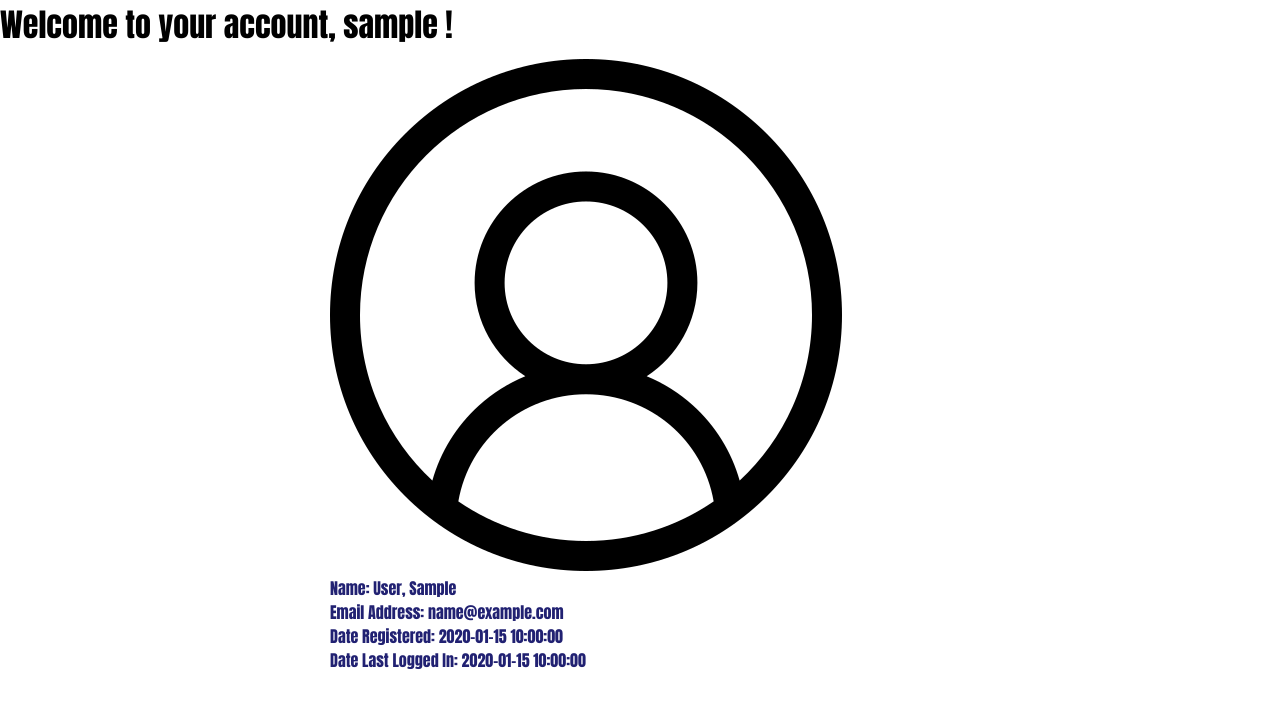
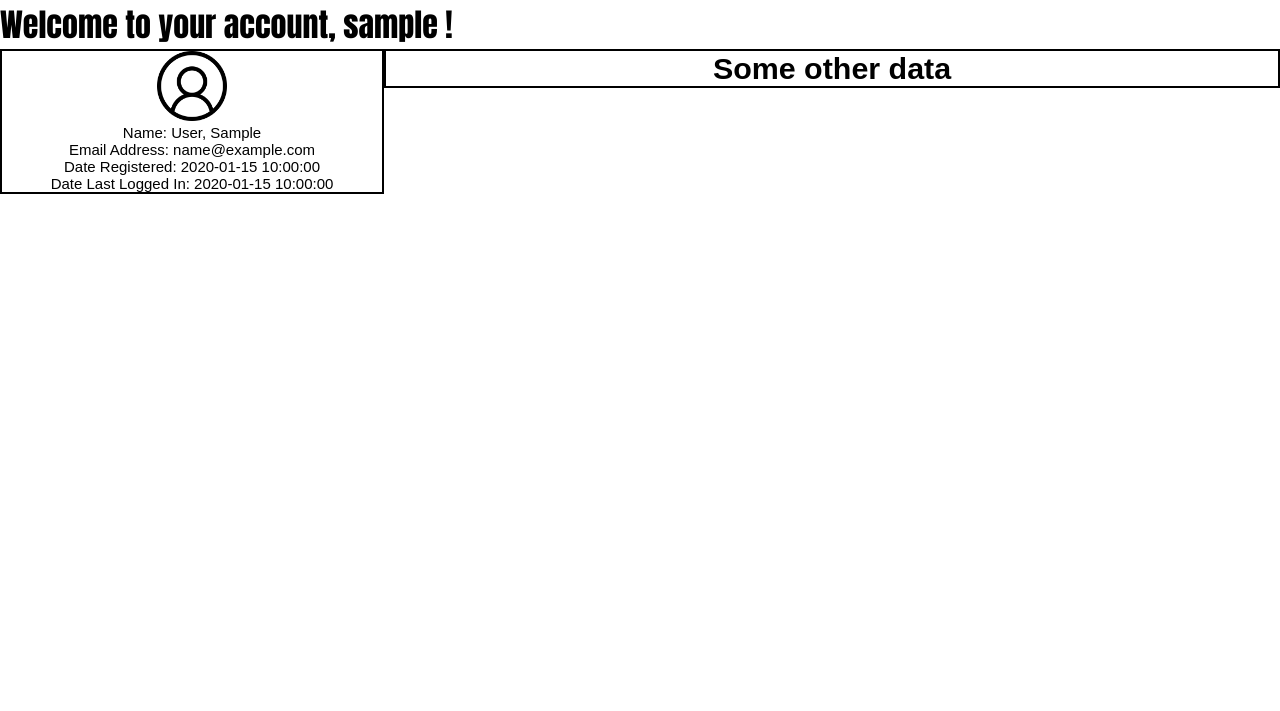
Before and after one commit to aslamovamir/independent-study-project-networker, a Flask app: template source/templates/dashboard.html in a window 1280 px wide. Shown: the part 89-800 px from the top of the page. Run offline with Flask 2, Linux system fonts and the light colour scheme; the template is opened without the code that fills it: most values are stand-ins (such as "Sample title", 1, 10 or a date in 2020).

Commit message:
inner dashboard and profile card placed in grids

```diff
--- a/source/static/css/index.css
+++ b/source/static/css/index.css
@@ -7,6 +7,7 @@
 body {
     font-family: Impact, Haettenschweiler, 'Arial Narrow Bold', sans-serif;
     background-color: white;
+    box-sizing: border-box;
 }
 
 a {
@@ -91,10 +92,24 @@ li {
     color: green;
 }
 
-.card {
-    border: 5px rgb(40, 92, 134);
-    color: rgb(33, 33, 114);
+.card-left {
+    font-family: Arial, Helvetica, sans-serif;
+    text-align: center;
+    font-size: 15px;
+    border: 2px solid;
     margin: auto;
-    width: 50%;
-    padding: 10px;
+    width: 30%;
 }
+
+.right-dashboard{
+    font-family: Arial, Helvetica, sans-serif;
+    text-align: center;
+    font-size: 26px;
+    border: 2px solid;
+    margin: auto;
+    width: 70%;
+}
+
+.column {
+    float: left;
+}
--- a/source/templates/dashboard.html
+++ b/source/templates/dashboard.html
@@ -24,17 +24,20 @@
                 {% endfor %}
             {% endif %}
         {% endwith %}
-        <div>
-            <h1>Welcome to your account, {{ loggedUser.Username }} !</h1>
+        <h1>Welcome to your account, {{ loggedUser.Username }} !</h1>
 
+        <div class="row">
             <!-- profile card -->
-            <div class="card">
-                <img src="{{url_for('static', filename='images/profile-image.png')}}" />
+            <div class="column card-left">
+                <img src="{{url_for('static', filename='images/profile-image.png')}}" widht="70" height="70"/>
                 <p>Name: {{ loggedUser.LastName }}, {{ loggedUser.FirstName }}</p>
                 <p>Email Address: {{ loggedUser.Email }}</p>
                 <p>Date Registered: {{ loggedUser.DateRegistered }}</p>
                 <p>Date Last Logged In: {{ loggedUser.DateLastLogin }}</p>
             </div>
+            <div class="column right-dashboard">
+                <h3>Some other data</h3>
+            </div>
         </div>
     </body>
 </html>
```
